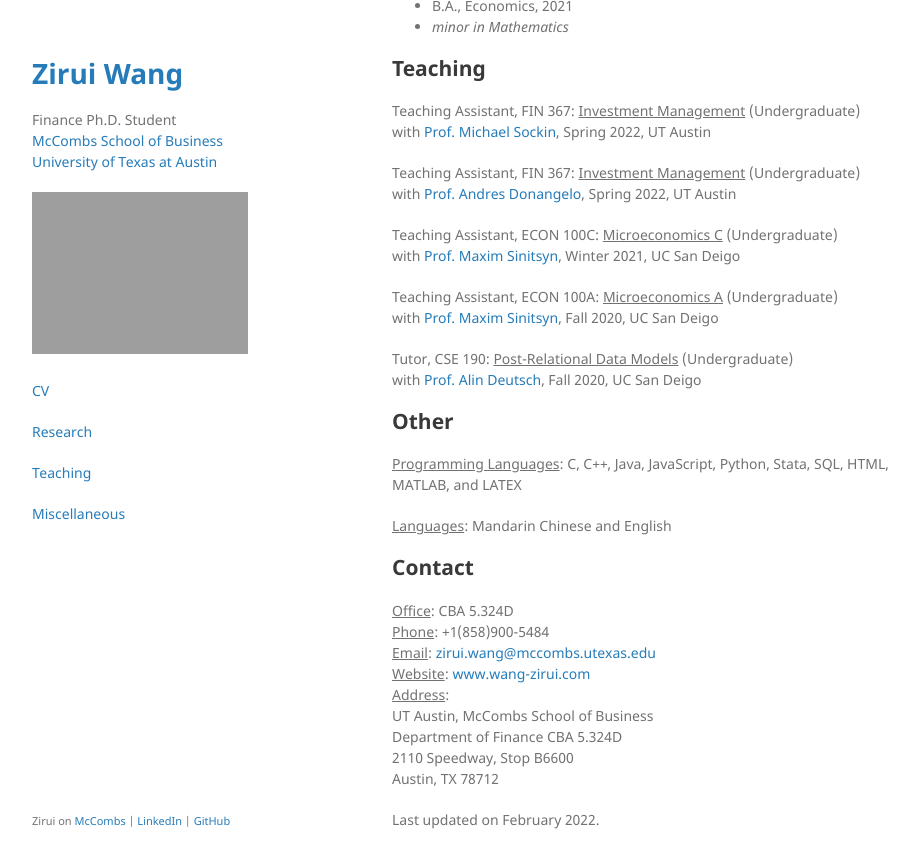
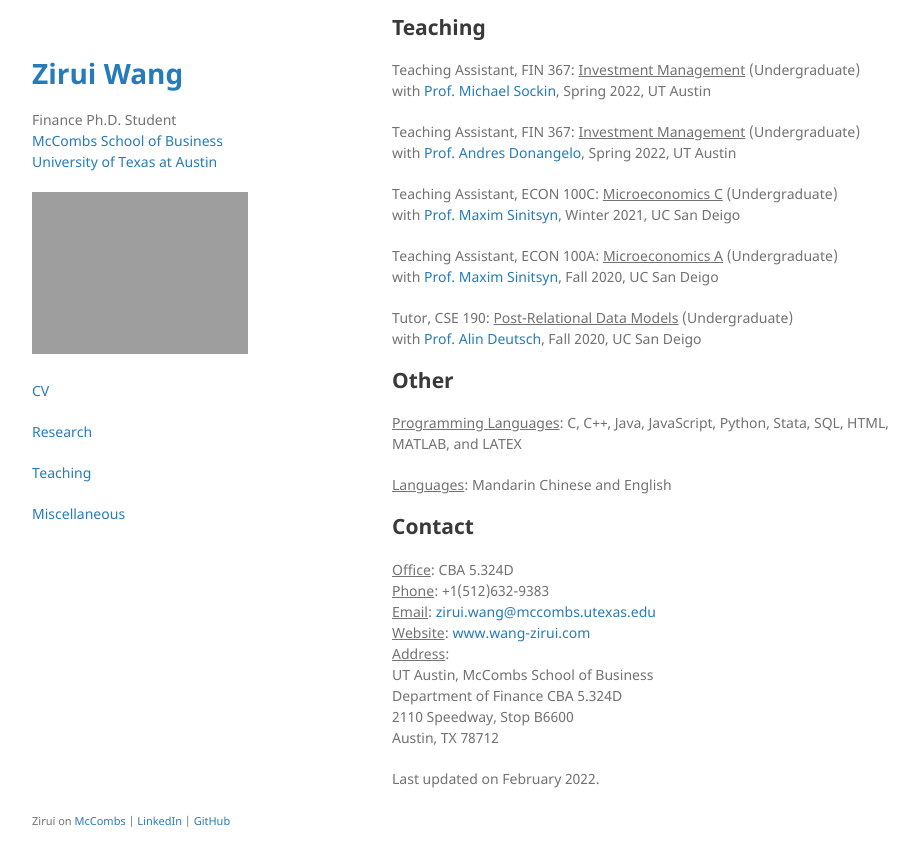
Before and after one commit to HarrisonZiruiWang/HarrisonZiruiWang.github.io, a Jekyll site: the page built from index.md, in a window 1280 px wide and 900 px high, scrolled down 666 px. Shown: the top 868 px of the window, without its empty margins (178-1097 px from the left). Built offline with Jekyll 4.4.1, drawn with Linux system fonts in a browser that asks for light colours; our own code applies the rules of GitHub Pages for plain Markdown files.

Commit message:
Update index.md

```diff
--- a/index.md
+++ b/index.md
@@ -24,7 +24,7 @@
   <summary>Details</summary>
   <p>I also worked as <a href="https://alexisakira.github.io/" target="_blank">Professor Alexis Akira Toda</a>'s research assistant between April and August 2020. Each day I run a model that predicted the course of the COVID-19 pandemic via MATLAB code and updated the data visualization on Professor Toda's <a href="https://sites.google.com/site/aatoda111/misc/covid19" target="_blank">research page</a>.</p>
 </details>
-<br/>
+
 ## Education
 
 <ins>University of Texas at Austin</ins>
@@ -62,7 +62,7 @@
 ## Contact
 
 <ins>Office</ins>: CBA 5.324D
-<ins>Phone</ins>: +1(858)900-5484
+<ins>Phone</ins>: +1(512)632-9383
 <ins>Email</ins>: <a href="mailto:zirui.wang@mccombs.utexas.edu" target="_blank">zirui.wang@mccombs.utexas.edu</a>
 <ins>Website</ins>: [www.wang-zirui.com](https://www.wang-zirui.com/)
 <ins>Address</ins>:
```
